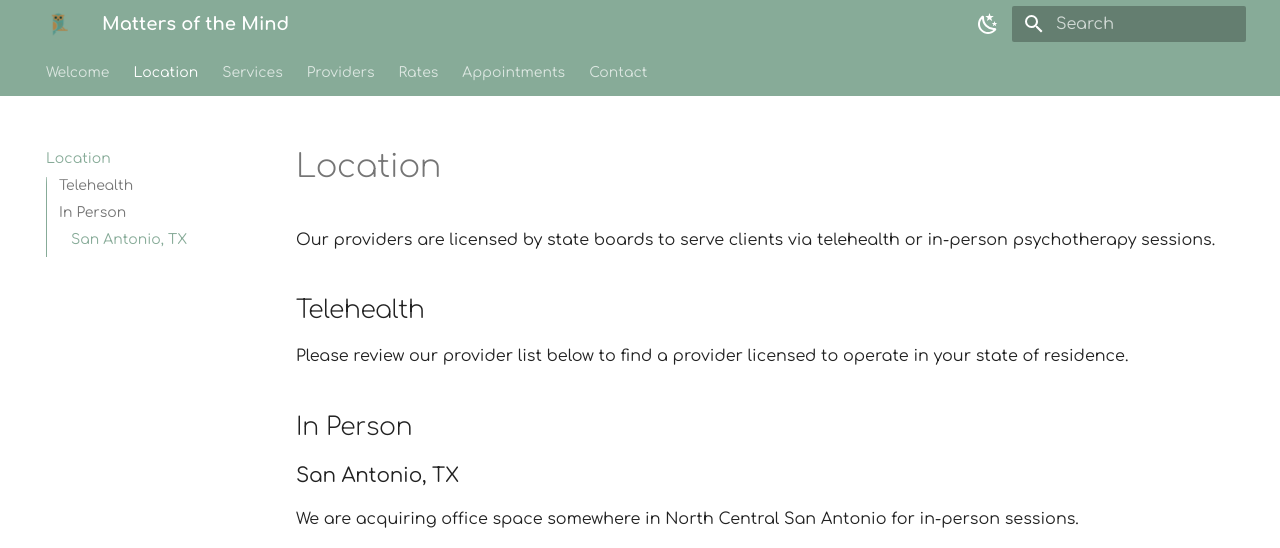
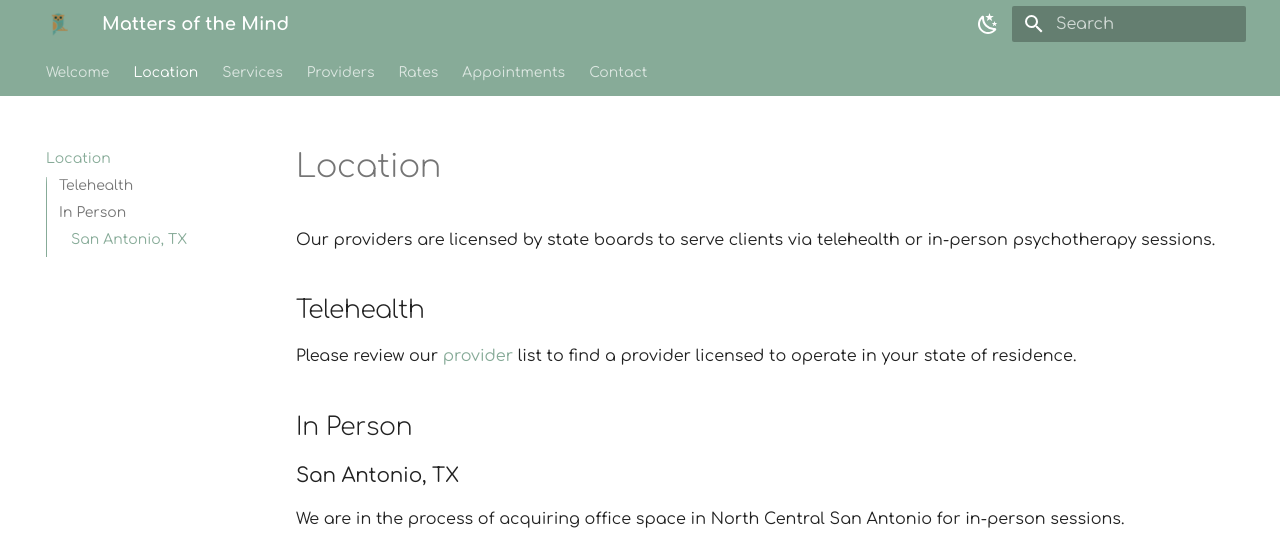
Before and after one commit to motm-therapy/website, an MkDocs documentation site: the page built from docs/location.md, in a window 1280 px wide and 1196 px high, cut to the strip 0-548 px from the top of the window. Built offline with MkDocs 1.6.1 and Material for MkDocs 9.7.7, drawn with Linux system fonts in a browser that asks for light colours.

Commit message:
Update location.md

```diff
--- a/docs/location.md
+++ b/docs/location.md
@@ -4,13 +4,13 @@ Our providers are licensed by state boards to serve clients via telehealth or in
 
 ## Telehealth
 
-Please review our provider list below to find a provider licensed to operate in your state of residence.
+Please review our [provider](providers.md) list to find a provider licensed to operate in your state of residence.
 
 ## In Person
 
 ### San Antonio, TX
 
-We are acquiring office space somewhere in North Central San Antonio for in-person sessions.
+We are in the process of acquiring office space in North Central San Antonio for in-person sessions.
 
 <div class="google-map">
      <iframe src="https://www.google.com/maps/embed?pb=!1m14!1m12!1m3!1d5008.612064502143!2d-98.46383475274716!3d29.606315978697353!2m3!1f0!2f0!3f0!3m2!1i1024!2i768!4f13.1!5e1!3m2!1sen!2sus!4v1684766258471!5m2!1sen!2sus" width="600" height="450" style="border:0;" allowfullscreen="" loading="lazy" referrerpolicy="no-referrer-when-downgrade"></iframe>
```
